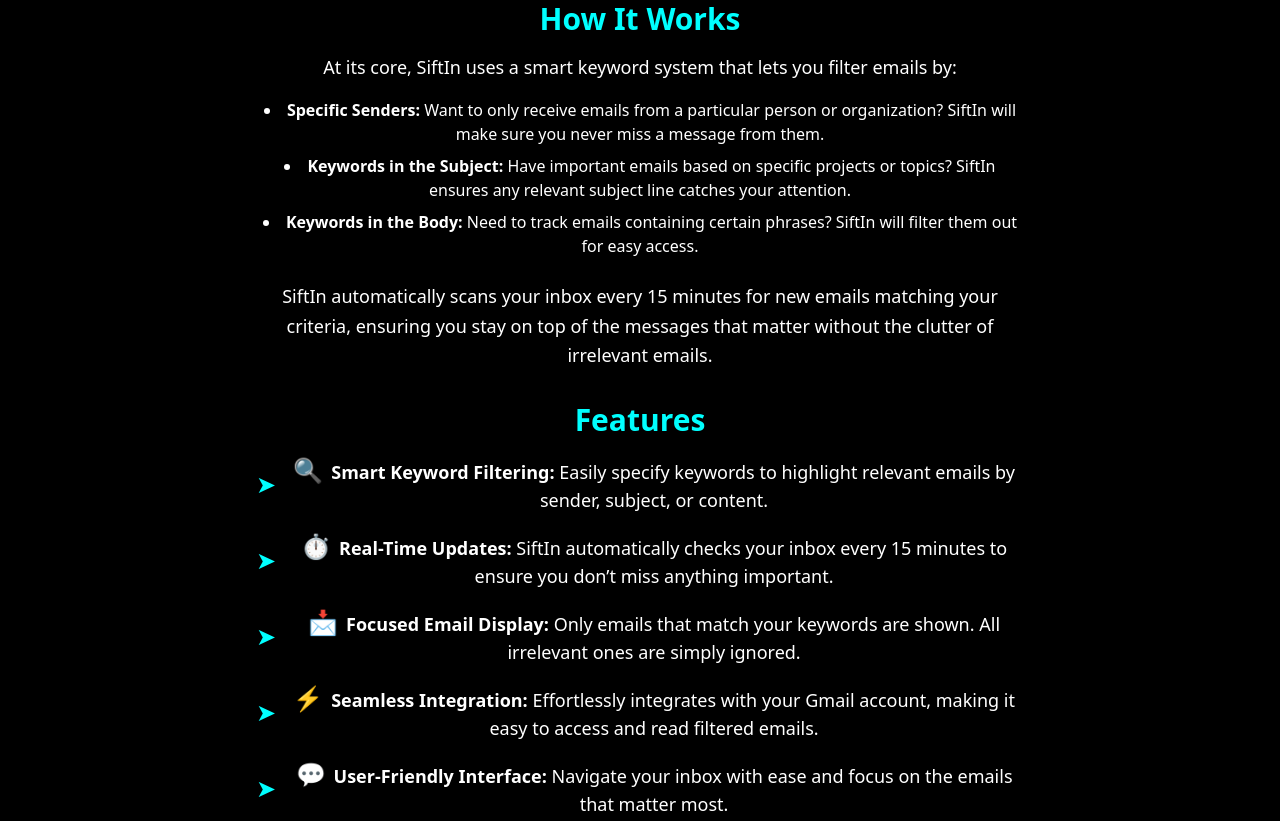
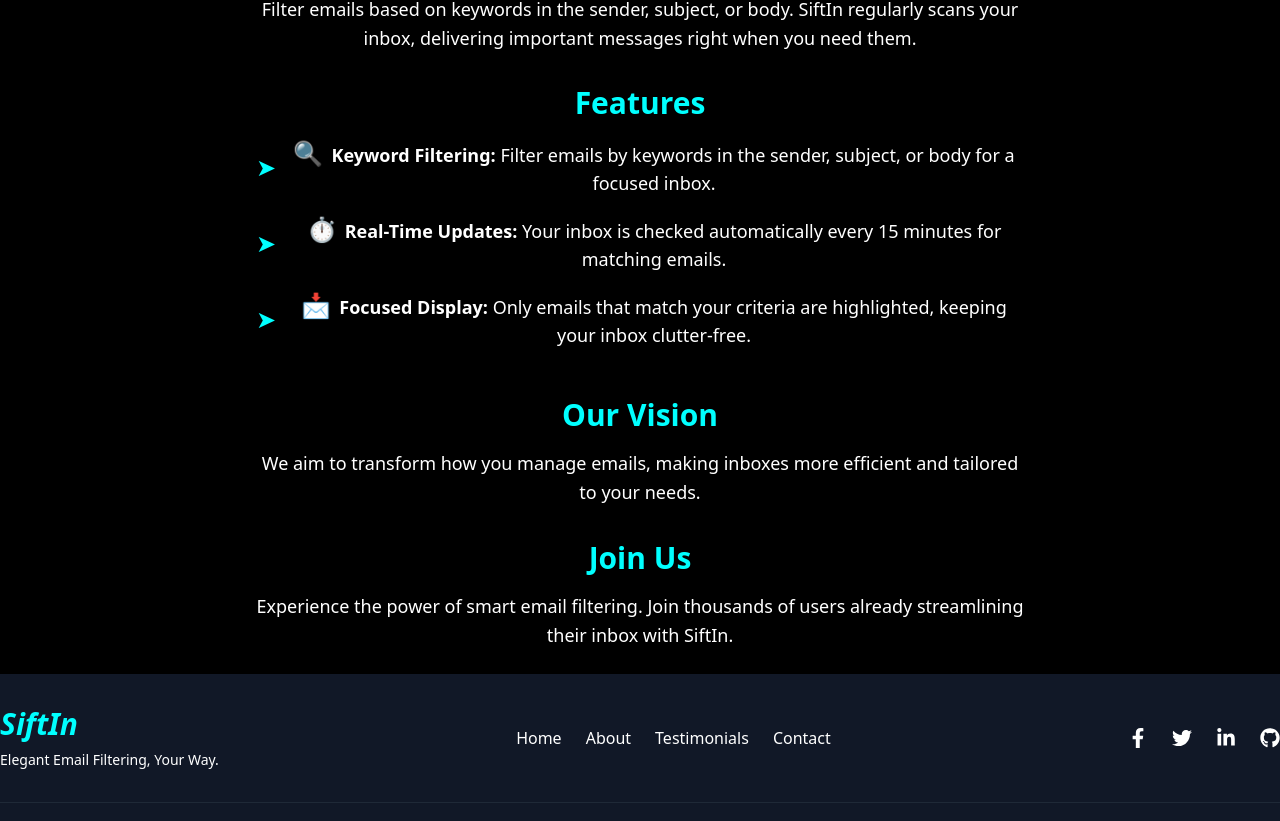
Before and after one commit to dheeraj-vp/Yantra-Web, a React (Vite) app in the folder Frontend/my-react/: page /About in a window 1280 px wide. Shown: the part 338-1159 px from the top of the page. Built offline with nearby package versions, Linux system fonts and the light colour scheme.

Commit message:
add about page changes

```diff
--- a/Frontend/my-react/src/components/About.jsx
+++ b/Frontend/my-react/src/components/About.jsx
@@ -3,29 +3,23 @@
 const About = () => {
   return (
     <div className='flex flex-col items-center justify-center min-h-screen bg-black text-white p-6'>
-      <h1 className='text-4xl font-bold text-[#00FFFF] mb-6'>About <span className='italic font-bold'>SiftIn</span></h1>
+      <h1 className='text-4xl font-bold text-[#00FFFF] mb-6'>
+        About <span className='italic font-bold'>SiftIn</span>
+      </h1>
 
       {/* Our Mission */}
       <section className='text-center mb-8'>
         <h2 className='text-3xl font-semibold text-[#00FFFF] mb-4'>Our Mission</h2>
         <p className='text-lg max-w-3xl leading-relaxed'>
-          At SiftIn, our goal is simple: to help you regain control of your inbox. In a world overflowing with information, we believe your time should be spent focusing on what matters most — not digging through endless emails. SiftIn ensures that you never miss important messages while minimizing distractions from irrelevant content.
+          SiftIn helps you cut through the clutter by prioritizing emails that matter. With intuitive filters, SiftIn ensures you focus on essential emails while minimizing distractions.
         </p>
       </section>
 
       {/* How It Works */}
       <section className='text-center mb-8'>
         <h2 className='text-3xl font-semibold text-[#00FFFF] mb-4'>How It Works</h2>
-        <p className='text-lg max-w-3xl leading-relaxed mb-4'>
-          At its core, SiftIn uses a smart keyword system that lets you filter emails by:
-        </p>
-        <ul className='list-disc list-inside max-w-3xl'>
-          <li className='mb-2'><strong>Specific Senders:</strong> Want to only receive emails from a particular person or organization? SiftIn will make sure you never miss a message from them.</li>
-          <li className='mb-2'><strong>Keywords in the Subject:</strong> Have important emails based on specific projects or topics? SiftIn ensures any relevant subject line catches your attention.</li>
-          <li className='mb-2'><strong>Keywords in the Body:</strong> Need to track emails containing certain phrases? SiftIn will filter them out for easy access.</li>
-        </ul>
-        <p className='text-lg max-w-3xl leading-relaxed mt-6'>
-          SiftIn automatically scans your inbox every 15 minutes for new emails matching your criteria, ensuring you stay on top of the messages that matter without the clutter of irrelevant emails.
+        <p className='text-lg max-w-3xl leading-relaxed'>
+          Filter emails based on keywords in the sender, subject, or body. SiftIn regularly scans your inbox, delivering important messages right when you need them.
         </p>
       </section>
 
@@ -37,46 +31,31 @@
             <span className='text-[#00FFFF] text-2xl mr-2'>➤</span>
             <span className='text-lg'>
               <span className='text-2xl mr-2'>🔍</span>
-        <strong>Smart Keyword Filtering:</strong> Easily specify keywords to highlight relevant emails by sender, subject, or content.
+              <strong>Keyword Filtering:</strong> Filter emails by keywords in the sender, subject, or body for a focused inbox.
             </span>
           </li>
           <li className='mb-4 flex items-center'>
             <span className='text-[#00FFFF] text-2xl mr-2'>➤</span>
             <span className='text-lg'>
               <span className='text-2xl mr-2'>⏱️</span>
-        <strong>Real-Time Updates:</strong> SiftIn automatically checks your inbox every 15 minutes to ensure you don’t miss anything important.
+              <strong>Real-Time Updates:</strong> Your inbox is checked automatically every 15 minutes for matching emails.
             </span>
           </li>
           <li className='mb-4 flex items-center'>
             <span className='text-[#00FFFF] text-2xl mr-2'>➤</span>
             <span className='text-lg'>
               <span className='text-2xl mr-2'>📩</span>
-        <strong>Focused Email Display:</strong> Only emails that match your keywords are shown. All irrelevant ones are simply ignored.
-      </span>
-    </li>
-    <li className='mb-4 flex items-center'>
-      <span className='text-[#00FFFF] text-2xl mr-2'>➤</span>
-      <span className='text-lg'>
-        <span className='text-2xl mr-2'>⚡</span>
-        <strong>Seamless Integration:</strong> Effortlessly integrates with your Gmail account, making it easy to access and read filtered emails.
-      </span>
-    </li>
-    <li className='mb-4 flex items-center'>
-      <span className='text-[#00FFFF] text-2xl mr-2'>➤</span>
-      <span className='text-lg'>
-        <span className='text-2xl mr-2'>💬</span>
-        <strong>User-Friendly Interface:</strong> Navigate your inbox with ease and focus on the emails that matter most.
+              <strong>Focused Display:</strong> Only emails that match your criteria are highlighted, keeping your inbox clutter-free.
             </span>
           </li>
         </ul>
       </section>
 
-
       {/* Our Vision */}
       <section className='text-center mb-8'>
         <h2 className='text-3xl font-semibold text-[#00FFFF] mb-4'>Our Vision</h2>
         <p className='text-lg max-w-3xl leading-relaxed'>
-          We envision a world where your inbox works for you, not the other way around. Our mission is to continuously enhance email management tools, making them more efficient, customizable, and user-friendly for everyone.
+          We aim to transform how you manage emails, making inboxes more efficient and tailored to your needs.
         </p>
       </section>
 
@@ -84,7 +63,7 @@
       <section className='text-center'>
         <h2 className='text-3xl font-semibold text-[#00FFFF] mb-4'>Join Us</h2>
         <p className='text-lg max-w-3xl leading-relaxed'>
-          Join thousands of users who are already experiencing the ease of SiftIn. Whether you’re a professional managing multiple projects or just someone who wants a more organized inbox, SiftIn has the tools to help you stay focused and efficient.
+          Experience the power of smart email filtering. Join thousands of users already streamlining their inbox with SiftIn.
         </p>
       </section>
     </div>
```
Lines whose indentation alone changed are shown as unchanged.
